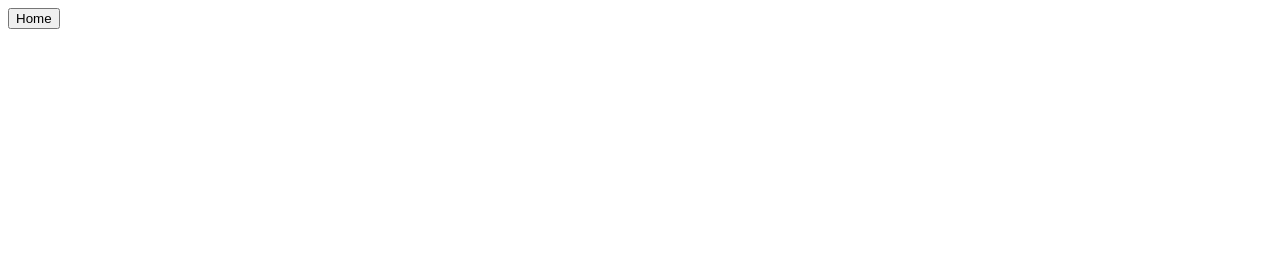
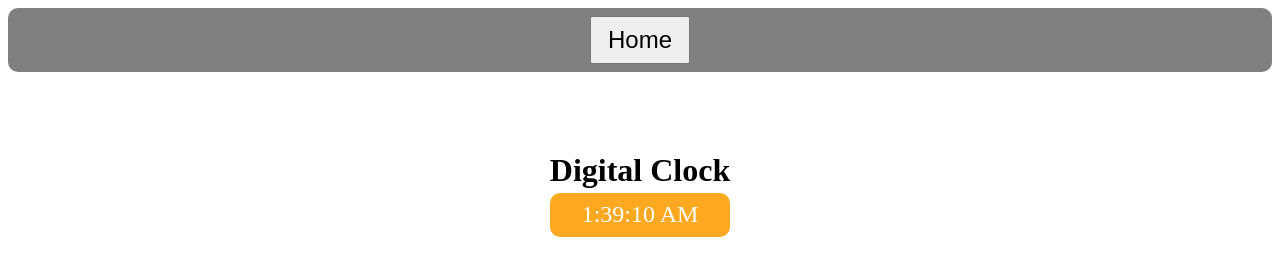
Before and after one commit to aditya-35/DOM-Projects, a plain HTML site: page 03_Digital_Clock/index.html in a window 1280 px wide. Drawn offline with Linux system fonts and the light colour scheme.

Commit message:
Digital Clock created

```diff
--- a/03_Digital_Clock/index.html
+++ b/03_Digital_Clock/index.html
@@ -8,11 +8,14 @@
 </head>
 <body>
     <nav>
-        <a href="/indexGlobal.html"><button id="home">Home</button></a>
+        <a href="/indexGlobal.html"><button id="homeBtn">Home</button></a>
     </nav>
-    <div class="container">
-
-
+    <main>
+        <div class="container">
+            <h1>Digital Clock</h1>
+            <div id="clock"></div>
+        </div>
+    </main>
     <script src="script.js"></script>
 </body>
 </html>
--- a/03_Digital_Clock/script.js
+++ b/03_Digital_Clock/script.js
@@ -0,0 +1,5 @@
+const clock = document.querySelector('#clock');
+setInterval(function() {
+    const date = new Date();
+    clock.innerHTML = date.toLocaleTimeString()
+}, 1000);
--- a/03_Digital_Clock/style.css
+++ b/03_Digital_Clock/style.css
@@ -0,0 +1,37 @@
+*{
+  margin: 0;
+  padding: 0;
+  box-sizing: border-box;
+}
+#homeBtn {
+  padding: 0.5rem 1rem;
+  margin: 0.5rem;
+  font-size: 1.5rem;
+}
+button {
+  font-size: 1em;
+  padding: 0.5rem 1rem;
+}
+nav {
+  background-color: grey;
+  display: flex;
+  justify-content: center;
+  margin: 0.5rem;
+  border-radius: 10px;
+  margin-bottom: 5rem;
+}
+.container {
+  display: grid;
+  justify-content: center;
+  align-items: center;
+  gap: .25rem;
+}
+#clock {
+  font-size: 1.5rem;
+  color: white;
+  text-align: center;
+  background-color: rgb(252, 168, 33);
+  padding: .5rem;
+  border-radius: 10px;
+  height: 43.5px;
+}
```
Also changed, not shown: indexGlobal.html (+2 -2 lines).
